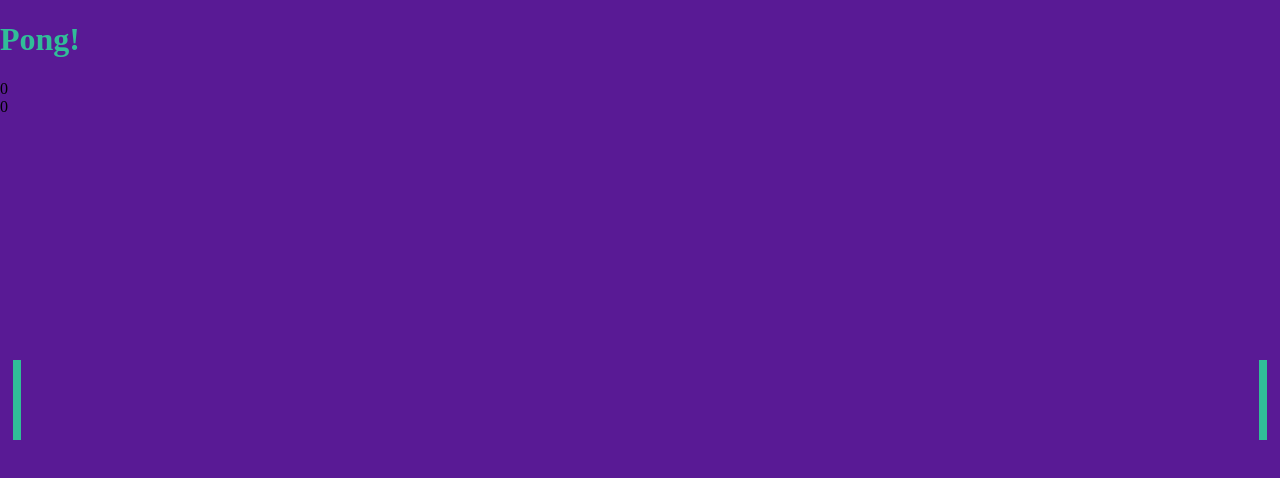
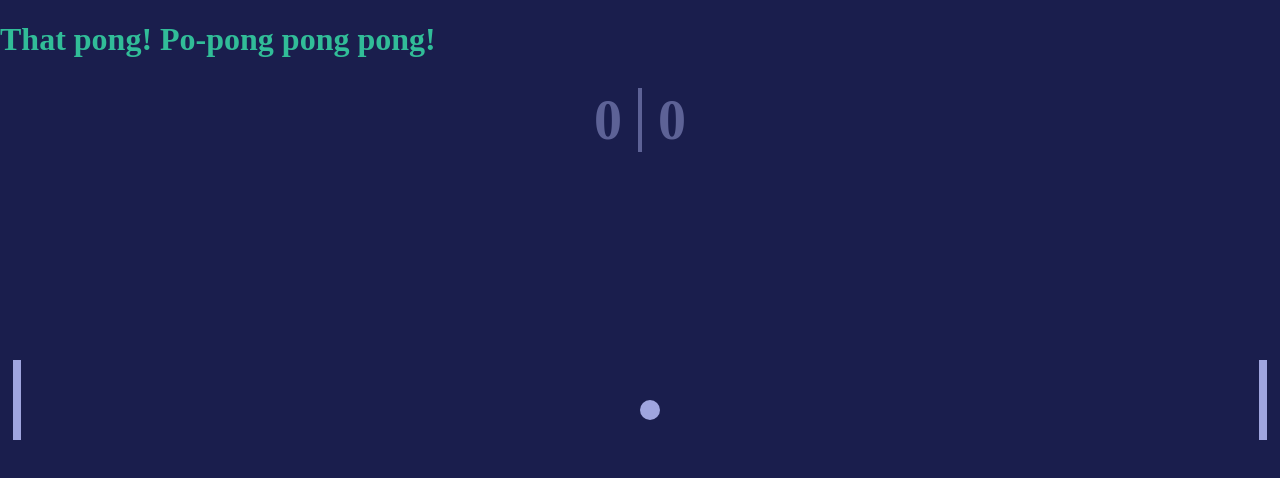
Before and after one commit to TJCole03/pong, a plain HTML site: page index.html in a window 1280 px wide. Drawn offline with Linux system fonts and the light colour scheme.

Commit message:
HTML and CSS complete

```diff
--- a/index.html
+++ b/index.html
@@ -9,7 +9,7 @@
     <title>Pong</title>
 </head>
 <body>
-    <h1>Pong!</h1>
+    <h1>That pong! Po-pong pong pong!</h1>
     <div class ="score">
         <div id="player-score">0</div>
         <div id="computer-score">0</div>
--- a/styles.css
+++ b/styles.css
@@ -1,11 +1,20 @@
-/* //selecting all the before and after elements and setting box sizing to border box to make sizing heights and widths easier */
+/* //selecting all the before and after elements and
+setting box sizing to border box to make sizing heights and widths easier */
 *, *::after, *::before {
     box-sizing: border-box;
 }
+
+:root {
+    --hue: 11234411515;
+    --saturation: 50%;
+    --foreground-color: hsl(var(--hue), var(--saturation), 75%);
+    --background-color: hsl(var(--hue), var(--saturation), 20%);
+}
+
 /* same with the margin 0 here. */
 body{
     margin: 0;
-    background-color: rgb(89, 26, 149);
+    background-color: var(--background-color);
 }
 
 h1{
@@ -13,11 +22,13 @@ h1{
 }
 
 .paddle{
+    --position: 50;
+
     position: absolute;
-    background-color: rgb(49, 189, 152);
+    background-color: var(--foreground-color);
     width: 1vh;
     height: 10vh;
-    top: 50vh;
+    top: calc(var(--position) * 1vh);
     transform: translateY(-50%)
 }
 /* 1% of the screen away from the left hand side */
@@ -28,3 +39,41 @@ h1{
 .paddle.right{
     right: 1vw;
 }
+
+.ball {
+    --x: 50;
+    --y: 50;
+
+    position: absolute;
+    background-color: var(--foreground-color);
+    width: 2.5vh;
+    height: 2.5vh;
+    border-radius: 50%;
+    left: calc(var(--x) * 1vw);
+    top: calc(var(--y) * 1vh);
+    transform: translateY(-50%, -50%);
+}
+
+.score {
+    display: flex;
+    justify-content: center;
+    font-weight: bold;
+    font-size: 7vh;
+    color: var(--foreground-color)
+}
+
+/* gets every single direct child in score;
+this will make sure exactly HALF the screen
+is taken up by one score while the other half is taken by the other */
+.score > * {
+    flex-grow: 1;
+    flex-basis: 0;
+    padding: 0 2vh;
+    margin: 1vh 0;
+    opacity: .5;
+}
+
+.score > :first-child {
+ text-align: right;
+ border-right: .5vh solid var(--foreground-color);
+}
```
